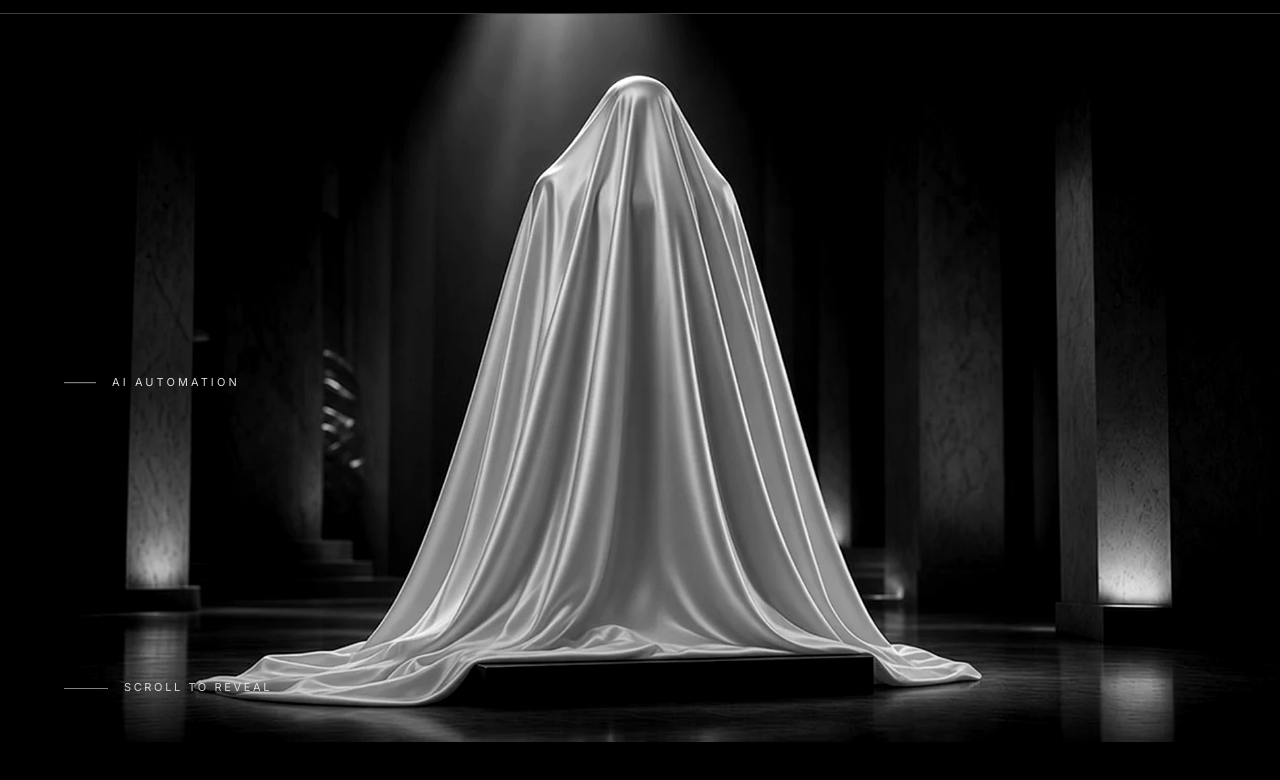
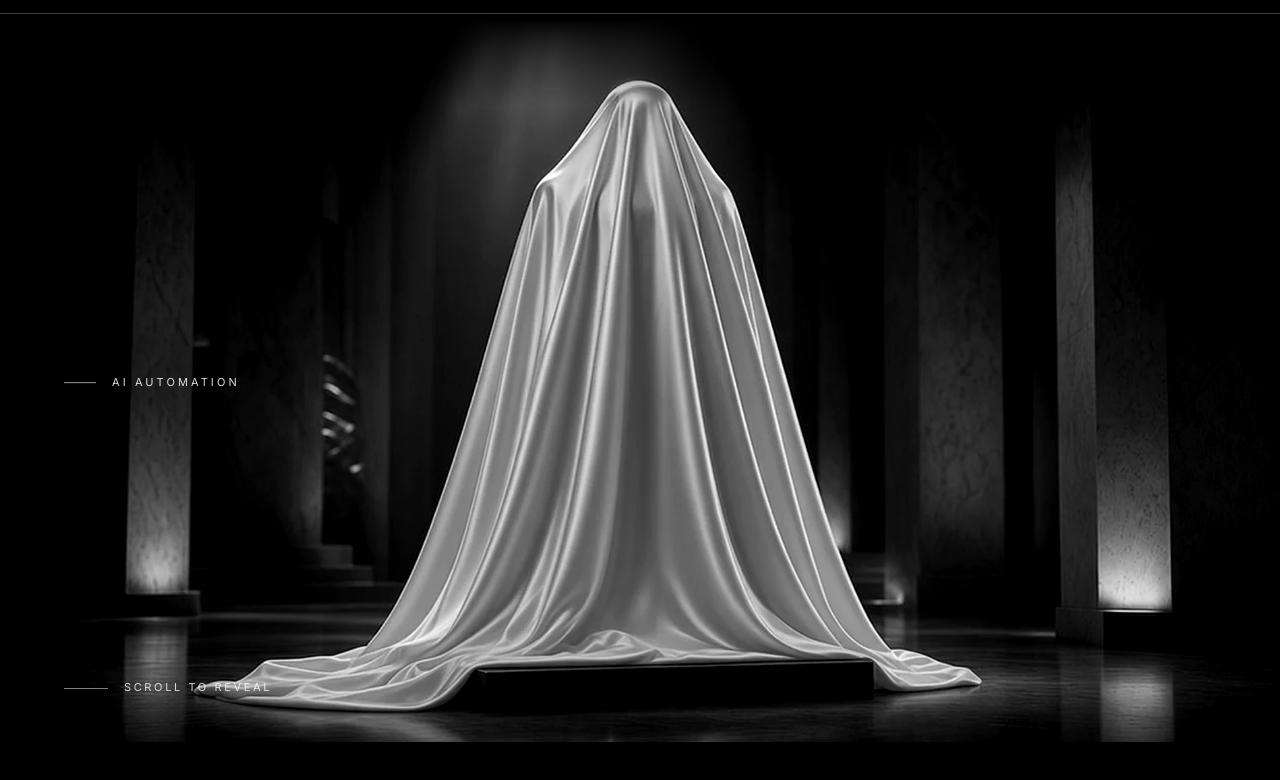
Before and after one commit to shannonparkertech-source/deshawn-parker, a plain HTML site: page index.html in a window 1280 px wide. Shown: the part 58-838 px from the top of the page. Drawn offline with Linux system fonts and the light colour scheme.

Commit message:
Give the robot breathing room below the nav

```diff
--- a/index.html
+++ b/index.html
@@ -12,7 +12,7 @@
   <link rel="preload" as="image" href="assets/robot/f001.webp" type="image/webp">
   <script>document.documentElement.classList.replace("no-js","js");</script>
   <link rel="icon" href="assets/favicon.svg" type="image/svg+xml">
-  <link rel="stylesheet" href="css/styles.css?v=20261119i">
+  <link rel="stylesheet" href="css/styles.css?v=20261119j">
 </head>
 <body>
   <a class="skip" href="#main">Skip to content</a>
@@ -326,6 +326,6 @@
     </div>
   </footer>
 
-  <script src="js/main.js?v=20261119i"></script>
+  <script src="js/main.js?v=20261119j"></script>
 </body>
 </html>
--- a/js/main.js
+++ b/js/main.js
@@ -46,20 +46,23 @@
       draw(want, true);
     }
     let layoutT = 0, lastLT = -1;
+    // Robot extent inside a frame (fraction of frame height): head top and platform bottom.
+    const F_HEAD = 0.07, F_BOT = 0.95;
+    const copy = hero.querySelector(".reveal-copy");
+    function gapTop() { return W < 600 ? 32 : W < 1000 ? 48 : 56; }
     function rectFor(cw, ch, iw, ih, t) {
       const portrait = W / H < 1;
-      // start: immersive; end: framed above the copy
-      let s0, s1, y0, y1;
-      if (portrait) {
-        s0 = (ch * 0.86) / ih; y0 = 0;
-        s1 = (ch * 0.6) / ih; y1 = ch * 0.03;
-      } else {
-        s0 = Math.max(cw / iw, ch / ih); y0 = (ch - ih * s0) / 2;
-        s1 = (ch * 0.64) / ih; y1 = 0;
-      }
-      const s = s0 + (s1 - s0) * t;
-      const dw = iw * s, dh = ih * s;
-      return { dx: (cw - dw) / 2, dy: y0 + (y1 - y0) * t, dw, dh };
+      const G = gapTop() * dpr;
+      const span = F_BOT - F_HEAD;
+      // start: as immersive as possible while the head clears the nav and the platform stays in view
+      let dh0 = portrait ? ch * 0.86 : Math.max(cw / iw, ch / ih) * ih;
+      dh0 = Math.min(dh0, (ch - G - 8 * dpr) / span);
+      // end: framed above the centered copy
+      const copyTop = (copy ? copy.offsetTop : H * 0.7) * dpr;
+      let dh1 = Math.min(ch * (portrait ? 0.6 : 0.64), (copyTop - G - 20 * dpr) / span);
+      const dh = dh0 + (dh1 - dh0) * t;
+      const dw = dh * iw / ih;
+      return { dx: (cw - dw) / 2, dy: G - F_HEAD * dh, dw, dh };
     }
     function feather(x0, y0, x1, y1, a) {
       const g = ctx.createLinearGradient(x0, y0, x1, y1);
@@ -85,6 +88,7 @@
         feather(r.dx, 0, r.dx + fx, 0, 1); ctx.fillRect(r.dx, 0, fx + 1, ch);
         feather(r.dx + r.dw, 0, r.dx + r.dw - fx, 0, 1); ctx.fillRect(r.dx + r.dw - fx - 1, 0, fx + 2, ch);
       }
+      if (r.dy > 0) { feather(0, r.dy, 0, r.dy + fy * 0.6, 1); ctx.fillRect(0, r.dy - 1, cw, fy * 0.6 + 1); ctx.fillStyle = "#000"; ctx.fillRect(0, 0, cw, r.dy); }
       if (r.dy + r.dh < ch) { feather(0, r.dy + r.dh, 0, r.dy + r.dh - fy, 1); ctx.fillRect(0, r.dy + r.dh - fy, cw, fy + 1); }
       drawn = k; lastLT = layoutT;
     }
```
